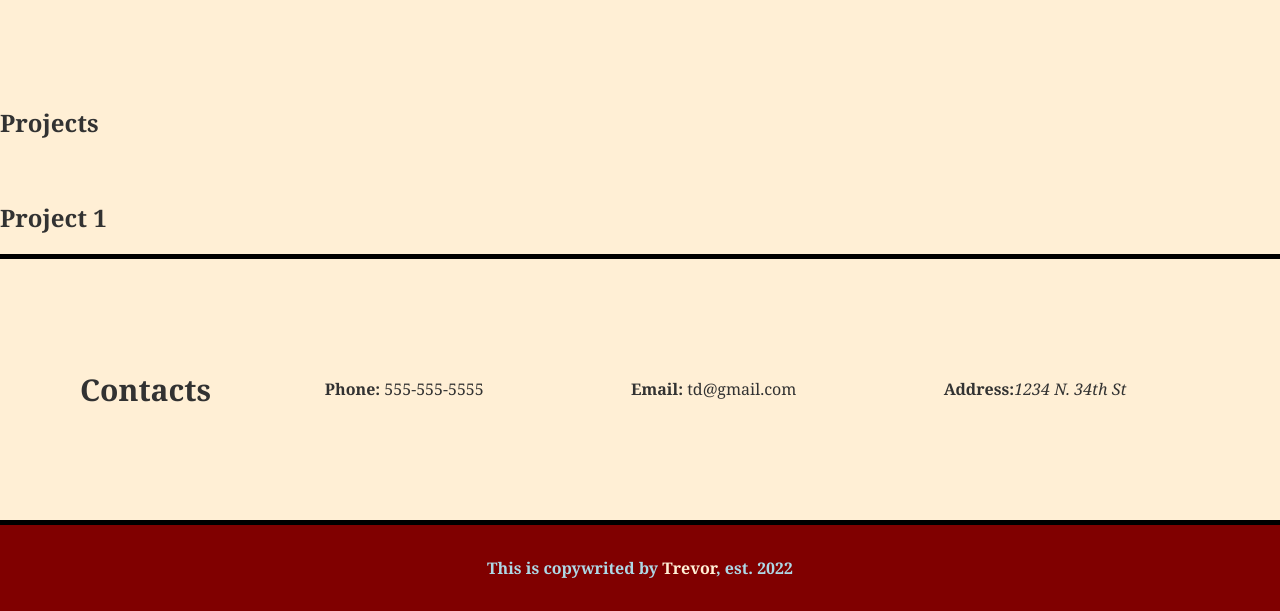
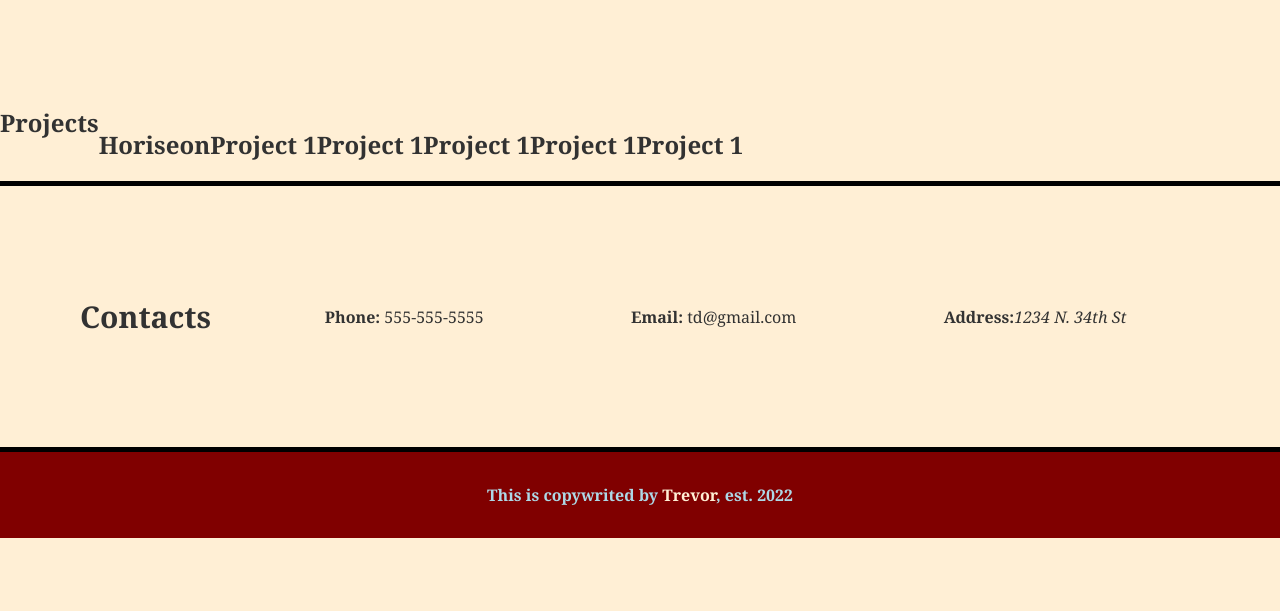
Before and after one commit to dorntrevor7/dorn-portfolio, a plain HTML site: page index.html in a window 1280 px wide. Shown: the part 1106-1717 px from the top of the page. After the commit the page ends 1644 px from the top, so only its background shows below. Drawn offline with Linux system fonts and the light colour scheme.

Commit message:
Projects contained

```diff
--- a/index.html
+++ b/index.html
@@ -7,11 +7,15 @@
     <meta name="viewport" content="width=device-width, initial-scale=1.0">
     <title>Trev's Site</title>
     <link rel="stylesheet" href="./styles.css">
+    <script defer src="./script.js"></script>
 </head>
 
 <body>
+    <!-- Start of the Header -->
     <header>
+        <!-- Title on page -->
         <h1>Trevor Dorn</h1>
+        <!-- Navigation on page for different recourses -->
         <nav>
             <ul>
                 <li><a href="#about">About</a></li>
@@ -61,8 +65,59 @@
         </section>
     </section>
     <!-- section of Trev's Projects -->
-    <section>
+    <section id="profolio" class="portfolioSection">
+
         <h2>Projects</h2>
+        <!-- Horiseon Project by Trev-->
+        <article>
+            <section>
+                <img src="" alt="">
+            </section>
+            <section>
+                <h2>Horiseon</h2>
+                <p></p>
+            </section>
+        </article>
+        <!-- Horiseon Project by Trev-->
+        <article>
+            <section>
+                <img src="" alt="">
+            </section>
+            <section>
+                <h2>Project 1</h2>
+                <p></p>
+            </section>
+        </article>
+        <!-- Horiseon Project by Trev-->
+        <article>
+            <section>
+                <img src="" alt="">
+            </section>
+            <section>
+                <h2>Project 1</h2>
+                <p></p>
+            </section>
+        </article>
+        <!-- Horiseon Project by Trev-->
+        <article>
+            <section>
+                <img src="" alt="">
+            </section>
+            <section>
+                <h2>Project 1</h2>
+                <p></p>
+            </section>
+        </article>
+        <!-- Horiseon Project by Trev-->
+        <article>
+            <section>
+                <img src="" alt="">
+            </section>
+            <section>
+                <h2>Project 1</h2>
+                <p></p>
+            </section>
+        </article>
         <!-- Horiseon Project by Trev-->
         <article>
             <section>
@@ -95,7 +150,6 @@
         <p><strong>This is copywrited by <span style="color: papayawhip;">Trevor</span>, est. 2022</strong></p>
     </footer>
 
-    <script src="./script.js"></script>
 </body>
 
 </html>
--- a/styles.css
+++ b/styles.css
@@ -101,6 +101,10 @@ footer p {
     padding: 5em;
 }
 
+.portfolioSection {
+    display: flex;
+}
+
 .proImg {
     height: 500px;
     width: 500px;
```
